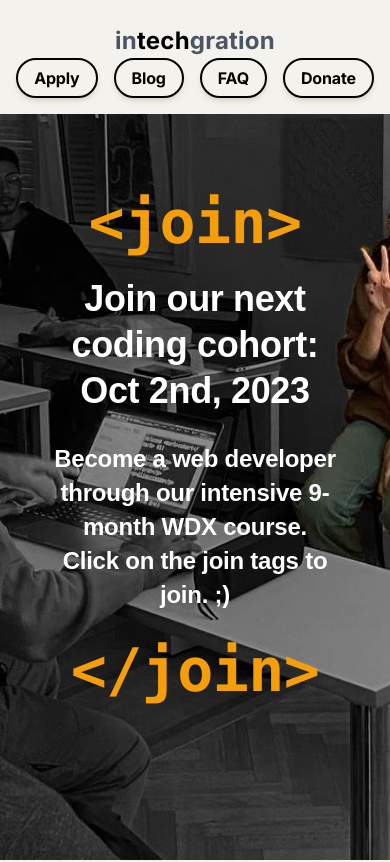
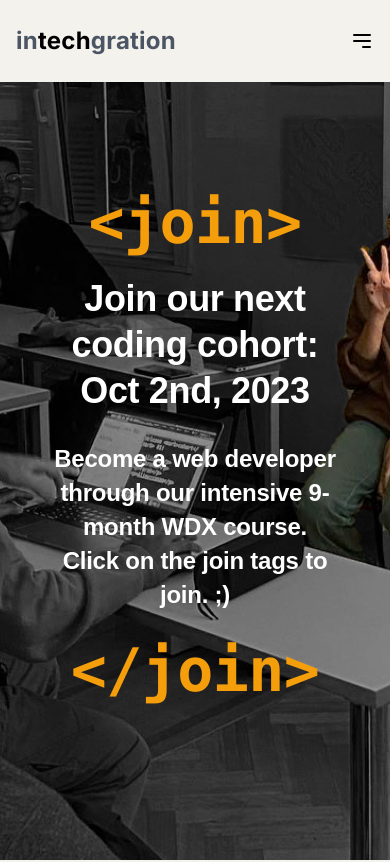
Before and after one commit to in-tech-gration/website, a Next.js app: page / in a window 390 px wide. Shown: the top 862 px of the page. Built offline with nearby package versions, Linux system fonts and the light colour scheme.

Commit message:
Sidebar added for mobiles. Needs polishing.

```diff
--- a/app/(default)/layout.tsx
+++ b/app/(default)/layout.tsx
@@ -1,39 +1,54 @@
-'use client'
+"use client";
 
-import { useEffect } from 'react'
+import { createContext, useEffect, useState } from "react";
 
-import AOS from 'aos'
-import 'aos/dist/aos.css'
+import AOS from "aos";
+import "aos/dist/aos.css";
 
-import Header from '@/components/ui/header'
-import Footer from '@/components/ui/footer'
+import Header from "@/components/ui/header";
+import Footer from "@/components/ui/footer";
+import Sidebar from "@/components/ui/sidebar";
+
+interface SidebarContextType {
+  isOpen: boolean;
+  toggleSidebar: () => void;
+}
+
+export const SidebarContext = createContext<SidebarContextType>({
+  isOpen: false,
+  toggleSidebar: () => {},
+});
 
 export default function DefaultLayout({
   children,
 }: {
-  children: React.ReactNode
+  children: React.ReactNode;
 }) {
-
   useEffect(() => {
     AOS.init({
       once: true,
-      disable: 'phone',
+      disable: "phone",
       duration: 500,
-      easing: 'ease-out-cubic',
-    })
-  })
+      easing: "ease-out-cubic",
+    });
+  });
+
+  const [isOpen, setIsOpen] = useState(false);
+
+  const toggleSidebar = () => {
+    setIsOpen(!isOpen);
+  };
 
   return (
-    <>
-      <Header />
+    <SidebarContext.Provider value={{ isOpen, toggleSidebar }}>
+      <div>
+        <Sidebar />
+        <Header />
 
-      <main className="grow scroll-smooth">
+        <main className="grow scroll-smooth">{children}</main>
 
-        {children}
-
-      </main>
-
-      <Footer />
-    </>
-  )
+        <Footer />
+      </div>
+    </SidebarContext.Provider>
+  );
 }
--- a/components/ui/header.tsx
+++ b/components/ui/header.tsx
@@ -1,14 +1,15 @@
 "use client";
-import { useEffect, useState } from "react";
+import { useContext, useEffect, useState } from "react";
 import { usePathname } from "next/navigation";
 import Link from "next/link";
 import config from "@/config.yaml";
 import styles from "../styles.module.css";
-import { NavItem } from "../../types/"
+import { NavItem } from "../../types/";
+import { SidebarContext } from "@/app/(default)/layout";
 
-const isDev = process.env.NODE_ENV === 'development'
+const isDev = process.env.NODE_ENV === "development";
 
-function createAddActive(pathname: string | null) {
+export function createAddActive(pathname: string | null) {
   return function addActive(path: string) {
     let condition =
       path === "/" ? pathname === path : pathname?.startsWith(path);
@@ -19,6 +20,7 @@ function createAddActive(pathname: string | null) {
 export default function Header({ nav = true }: { nav?: boolean }) {
   const [top, setTop] = useState(true);
   const addActive = createAddActive(usePathname());
+  const { toggleSidebar } = useContext(SidebarContext);
 
   // detect whether user has scrolled the page down by 10px
   useEffect(() => {
@@ -33,22 +35,40 @@ export default function Header({ nav = true }: { nav?: boolean }) {
   return (
     <header className="absolute w-full z-30">
       <nav
-        className={`flex flex-col sm:flex-row justify-between items-center py-6 w-full lg:px-48 md:px-12 px-4 content-center  bg-secondary z-10 fixed md:bg-opacity-98 transition duration-300 ease-in-out ${
+        className={`flex justify-between items-center py-6 w-full lg:px-48 md:px-12 px-4 content-center  bg-secondary z-10 fixed md:bg-opacity-98 transition duration-300 ease-in-out ${
           !top && "bg-secondary shadow-xl"
         }`}
       >
-        <div className="flex items-center mb-2 sm:mb-0">
+        <div className="flex items-center">
           <Link href="/">
             <h1 className="text-2xl font-bold tracking-wide text-gray-600	">
               in<span className="text-black ">tech</span>gration
             </h1>
           </Link>
         </div>
+        <button
+          className="sm:hidden text-black focus:outline-none"
+          onClick={toggleSidebar}
+        >
+          <svg
+            className="h-6 w-6"
+            fill="none"
+            viewBox="0 0 24 24"
+            stroke="currentColor"
+          >
+            <path
+              strokeLinecap="round"
+              strokeLinejoin="round"
+              strokeWidth="2"
+              d="M4 6h16M4 12h16m-7 6h7"
+            />
+          </svg>
+        </button>
 
         {/* NAVIGATION: See config.yaml */}
-        <div>
-          {config.navigation.map((menuItem:NavItem) =>{
-            if ( menuItem.dev && !isDev  ) return;
+        <div className="hidden sm:block">
+          {config.navigation.map((menuItem: NavItem) => {
+            if (menuItem.dev && !isDev) return;
             return (
               <Link
                 key={menuItem.label}
@@ -59,10 +79,9 @@ export default function Header({ nav = true }: { nav?: boolean }) {
               >
                 {menuItem.label}
               </Link>
-            )
+            );
           })}
         </div>
-
       </nav>
     </header>
   );
--- /dev/null
+++ b/components/ui/sidebar.tsx
@@ -0,0 +1,41 @@
+"use client";
+
+import { SidebarContext } from "@/app/(default)/layout";
+import { useContext } from "react";
+import Link from "next/link";
+import config from "@/config.yaml";
+import styles from "../styles.module.css";
+import { NavItem } from "../../types/";
+import { createAddActive } from "./header";
+import { usePathname } from "next/navigation";
+
+const isDev = process.env.NODE_ENV === "development";
+
+export default function Sidebar() {
+  const { isOpen, toggleSidebar } = useContext(SidebarContext);
+  const addActive = createAddActive(usePathname());
+
+  return (
+    <div
+      className={`flex flex-col items-center justify-center w-full absolute left-0 top-0 bottom-0 bg-secondary transition-all duration-300 z-10 ${
+        isOpen ? "translate-x-0" : "-translate-x-full"
+      }`}
+    >
+      {config.navigation.map((menuItem: NavItem) => {
+        if (menuItem.dev && !isDev) return;
+        return (
+          <Link
+            key={menuItem.label}
+            href={menuItem.link}
+            onClick={toggleSidebar}
+            className={`my-2 ${addActive(menuItem.link)} ${styles.header_btn} ${
+              styles.light
+            } ${styles.highlight}`}
+          >
+            {menuItem.label}
+          </Link>
+        );
+      })}
+    </div>
+  );
+}
```
